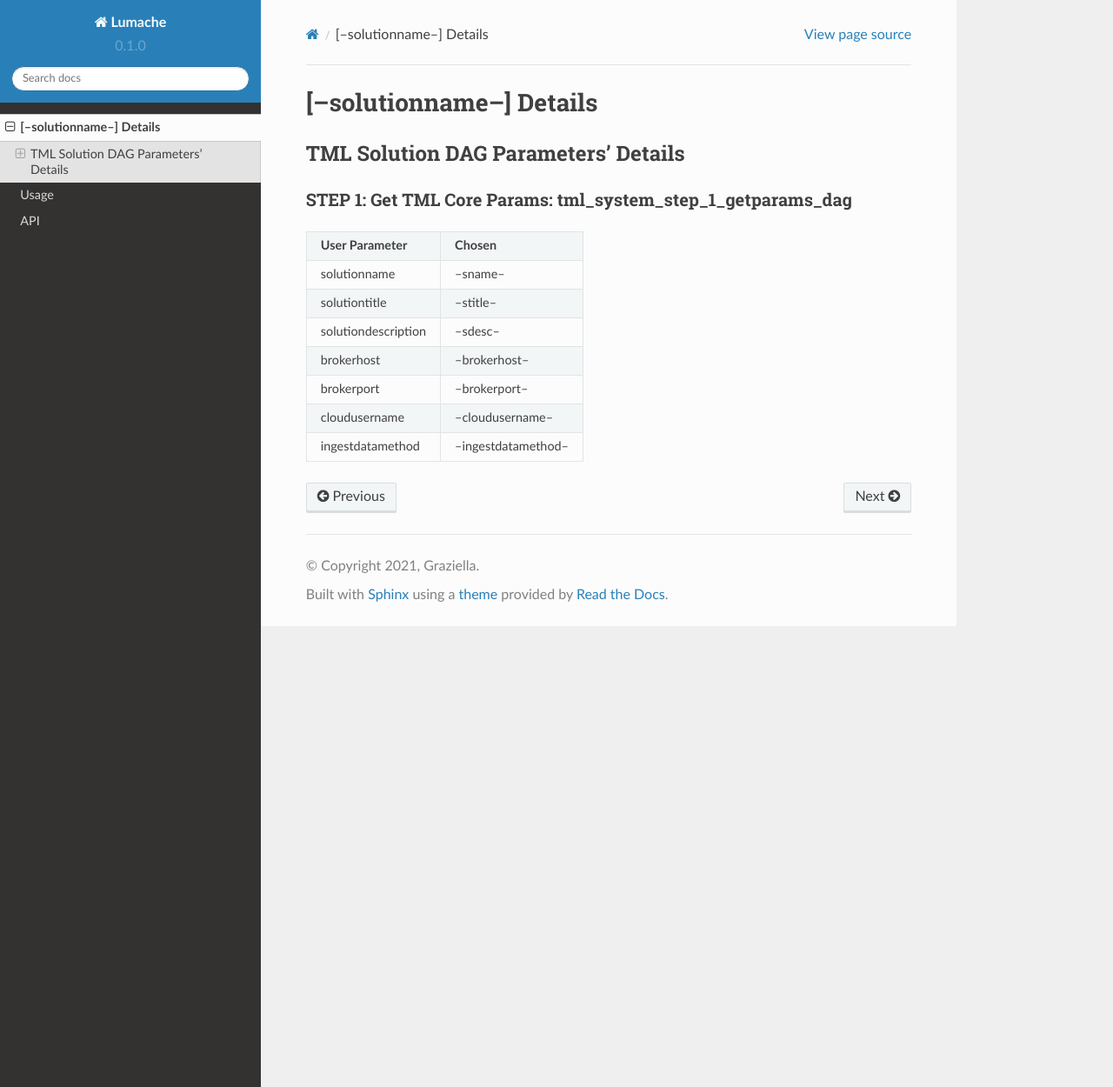
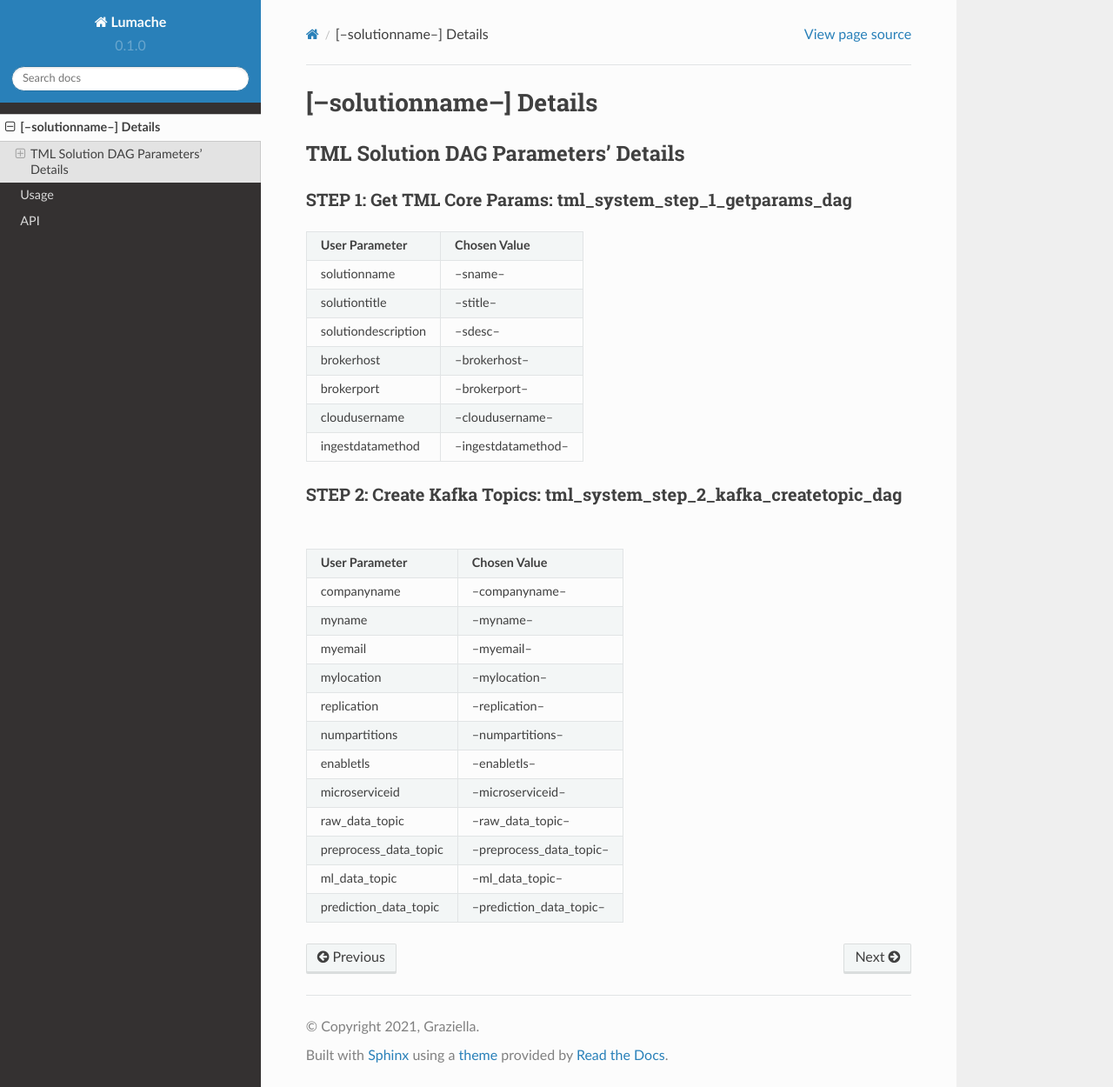
Before and after one commit to vanesalcb06/tssproject2-2b5c, a Sphinx documentation site: the page built from docs/source/details.rst, in a window 1280 px wide and 1250 px high. Shown: the whole window at 87% size. Built offline with Sphinx 7.4.7 and the Read the Docs theme 2.0.0, drawn with Linux system fonts in a browser that asks for light colours.

Commit message:
Update details.rst

```diff
--- a/docs/source/details.rst
+++ b/docs/source/details.rst
@@ -10,7 +10,7 @@
 .. list-table::
 
    * - **User Parameter**
-     - **Chosen**
+     - **Chosen Value**
    * - solutionname
      - --sname--
    * - solutiontitle
@@ -25,3 +25,35 @@
      - --cloudusername--
    * - ingestdatamethod
      - --ingestdatamethod--
+
+STEP 2: Create Kafka Topics: tml_system_step_2_kafka_createtopic_dag
+^^^^^^^^^^^^^^^^^^^^^^^^^^^^^^^^^^
+
+.. list-table::
+
+   * - **User Parameter**
+     - **Chosen Value**
+   * - companyname
+     - --companyname--
+   * - myname
+     - --myname--
+   * - myemail
+     - --myemail--
+   * - mylocation
+     - --mylocation--
+   * - replication
+     - --replication--
+   * - numpartitions
+     - --numpartitions--
+   * - enabletls
+     - --enabletls--
+   * - microserviceid
+     - --microserviceid--
+   * - raw_data_topic
+     - --raw_data_topic--
+   * - preprocess_data_topic
+     - --preprocess_data_topic--
+   * - ml_data_topic
+     - --ml_data_topic--
+   * - prediction_data_topic
+     - --prediction_data_topic--
```
